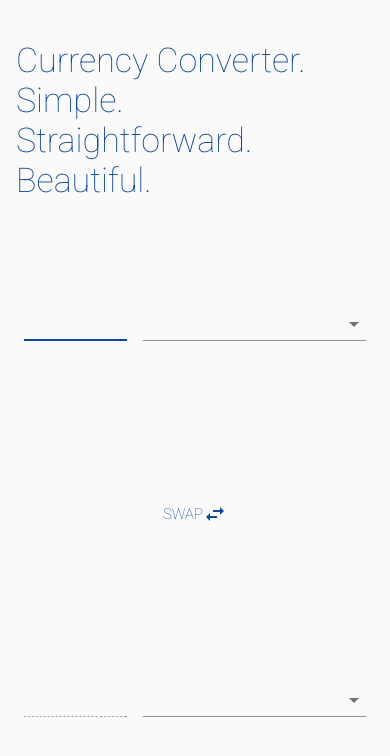
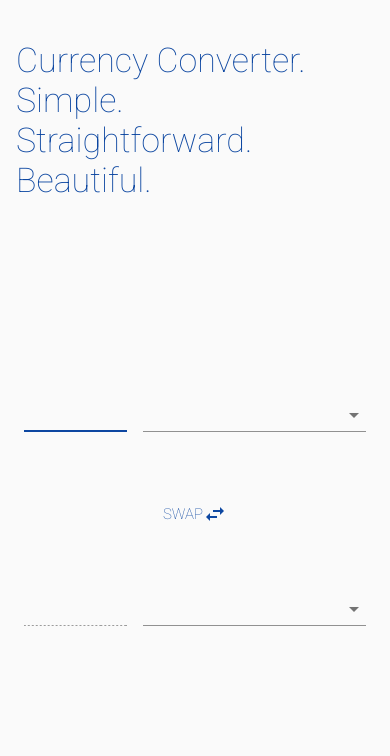
Before and after one commit to bviala/hwa-test, a Vue app: page / in a window 390 px wide. Shown: the top 756 px of the page. Built offline with nearby package versions, Linux system fonts and the light colour scheme; no server answers.

Commit message:
mobile layout improvement
Total time spent so far: 8h

```diff
--- a/src/components/CurrencyConverter.vue
+++ b/src/components/CurrencyConverter.vue
@@ -11,11 +11,14 @@
 
       <v-layout
       :column="$vuetify.breakpoint.smAndDown"
-      :align-center="$vuetify.breakpoint.mdAndUp"
       fill-height> <!-- Source / Swap / Target, Row on desktop, Column on mobile -->
 
         <v-flex xs12> <!-- Source value and currency -->
-          <v-layout row fill-height align-center>
+          <v-layout
+            row
+            fill-height
+            :align-center="$vuetify.breakpoint.mdAndUp"
+            :align-end="$vuetify.breakpoint.smAndDown">
             <v-flex xs4>
               <v-text-field
                 autofocus
@@ -48,7 +51,11 @@
         </v-flex>
 
         <v-flex xs12> <!-- Target value and currency -->
-          <v-layout row fill-height align-center>
+          <v-layout
+            row
+            fill-height
+            :align-center="$vuetify.breakpoint.mdAndUp"
+            :align-start="$vuetify.breakpoint.smAndDown">
             <v-flex xs4>
               <v-text-field
                 reverse
```
